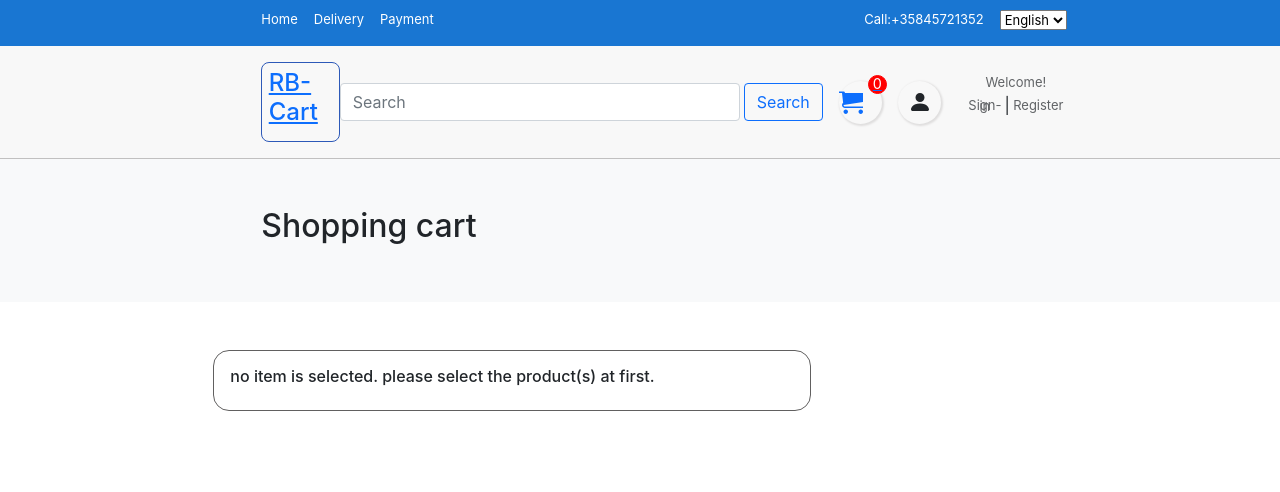
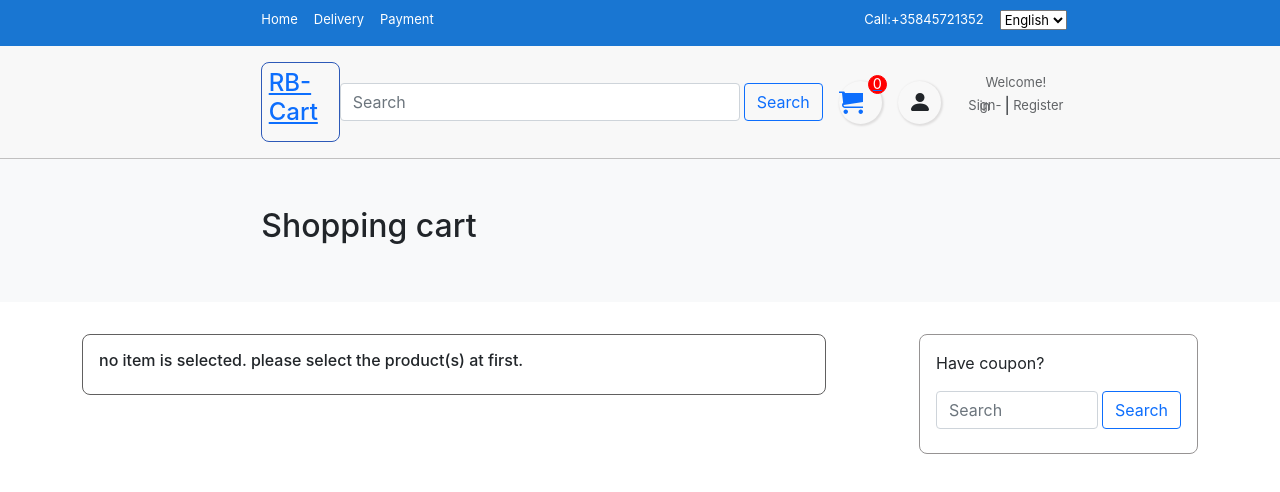
Before and after one commit to rohbdn07/e-commerceApp-React-redux, a React (Create React App) app: page /shopping-cart in a window 1280 px wide. Shown: the top 492 px of the page. Built offline with nearby package versions, Linux system fonts and the light colour scheme.

Commit message:
loading state is added, scrollbar added, some styling changes

```diff
--- a/src/Components/CartItems/CartItems.js
+++ b/src/Components/CartItems/CartItems.js
@@ -14,7 +14,7 @@ export default function CartItems() {
 
     return (
         <>
-                { selectedItems.length > 0 ? selectedItems.map((item)=> {
+        { selectedItems.length > 0 ? selectedItems.map((item)=> {
                     return (
                             <div className="cartitem">
                                 <div className="cartitem_wrapper">
--- a/src/Components/CartItems/CartItems.scss
+++ b/src/Components/CartItems/CartItems.scss
@@ -1,12 +1,21 @@
 .cartitemslist{
-    margin-top: 3rem;
-    margin-bottom: 3rem;
+    // display: flex;
+    // align-items: center;
+    // justify-content: space-between;
+    // margin-top: 3rem;
+    // margin-bottom: 3rem;
     padding: 1rem;
     border: 1px solid #616060;
-    border-radius: 1rem;
-    width: 70%;
+    border-radius: 0.5rem;
+    //  width: 70%;
+    height: fit-content;
 
 
+}
+
+
+.discount_right{
+    margin-left: 5rem;
 }
 
 .cartitem{
@@ -14,7 +23,7 @@
 }
 
 .cartitemslist_wrapper{
-    border-radius: 0.5rem;
+  height:fit-content;
 
     .cartitem_img{
         display: flex;
--- a/src/Components/CartItems/CartItemsList.js
+++ b/src/Components/CartItems/CartItemsList.js
@@ -1,17 +1,34 @@
 import React from 'react';
+import Discount from '../Discount/Discount';
 import CartItems from './CartItems';
 import './CartItems.scss';
+import { Scrollbars } from 'react-custom-scrollbars';
+
 
 export default function CartItemsList() {
     return (
         <>
-            <div className="cartitemslist">
-               <div className="col-lg-12 col-md-10">
+
+             <div className="cartitemslist">
                     <div className="cartitemslist_wrapper">
-                        <CartItems />
+                        <Scrollbars
+                            autoHide
+                            autoHideTimeout={1000}
+                            autoHideDuration={200}
+                            autoHeight
+                            autoHeightMin={0}
+                            autoHeightMax={400}
+                            thumbMinSize={20}
+                            universal={true}>
+
+                            <CartItems />
+
+                        </Scrollbars>
                     </div>
-               </div>
             </div>
+
+
+
         </>
     )
 }
--- a/src/Components/ProductsContainer/ElectronicProducts.js
+++ b/src/Components/ProductsContainer/ElectronicProducts.js
@@ -1,16 +1,17 @@
-import React from 'react';
+import React, {useState} from 'react';
 import { useSelector, useDispatch } from 'react-redux';
 import { selectToCartAction } from '../../Redux/Action/selectToCartAction';
 import './Product.scss';
 
 
 export default function ElectronicProducts() {
+    const [added, setAdded] = useState(false);
     const {allProducts} = useSelector(state => state.productReducer);
-    // const {selectedItems} = useSelector (state => state.addToCartReducer)
     const dispatch = useDispatch();
 
     const addTocart = (itemId) => {
-        dispatch(selectToCartAction(itemId))
+        dispatch(selectToCartAction(itemId));
+
     }
 
     return (
--- a/src/Components/ProductsContainer/ProductsList.js
+++ b/src/Components/ProductsContainer/ProductsList.js
@@ -21,10 +21,17 @@ export default function ProductsList() {
         fetch('https://fakestoreapi.com/products?limit=20')
                             .then((res) => res.json())
                             .then((data) =>{
-                                console.log('the products datas are: ', data)
-                                dispatch(getProductsAction(data))
+                                try {
+                                    setLoading(true)
+                                    console.log('the products datas are: ', data)
+                                    dispatch(getProductsAction(data))
+                                    setLoading(false);
+                                } catch (error) {
+                                    console.log('server error', error)
+                                }
+
                             })
-                            setLoading(false)
+
 
 
         } catch (error) {
--- a/src/Pages/ShoppingCart.js
+++ b/src/Pages/ShoppingCart.js
@@ -1,8 +1,10 @@
 import React from 'react';
+import './pages.scss';
 import CartHeader from '../Components/CartHeader/CartHeader';
 import CartItemsList from '../Components/CartItems/CartItemsList';
 import Searchbar from '../Components/Searchbar/Searchbar';
 import Topbar from '../Components/Topbar/Topbar';
+import Discount from '../Components/Discount/Discount';
 
 export default function ShoppingCart() {
     return (
@@ -11,8 +13,14 @@ export default function ShoppingCart() {
                      <Topbar />
                      <Searchbar />
                      <CartHeader />
-               <div className="col-lg-8 col-md-11 col-sm-11 mx-auto">
-                  <CartItemsList />
+               <div className="container shopping_cart">
+                  <div className="col-lg-8">
+                     <CartItemsList />
+                  </div>
+                     <div className="col-lg-3">
+                         <Discount />
+                     </div>
+
                </div>
             </div>
        </>
--- /dev/null
+++ b/src/Pages/pages.scss
@@ -0,0 +1,10 @@
+.shopping_cart{
+    display: flex;
+    align-items: flex-start;
+    justify-content: space-between;
+    flex-wrap: wrap;
+    // margin: auto;
+    // border: 1px solid red;
+    margin-top: 2rem;
+    margin-bottom: 2rem;
+}
--- a/src/Redux/Action/getProducts-Action.js
+++ b/src/Redux/Action/getProducts-Action.js
@@ -4,7 +4,7 @@ export const getProductsAction = (data) => {
     return (
         {
             type: GET_PRODCUTS,
-            payload: data
+            payload: data,
         }
     )
 }
--- a/src/Redux/Reducer/productReducer.js
+++ b/src/Redux/Reducer/productReducer.js
@@ -24,7 +24,7 @@ export default function productReducer(state = initalstate, action) {
                     // localStorage.setItem('selectedProduct', JSON.stringify(selectedProduct));
                     return {
                         ...state,
-                     selectedItems: [...state.selectedItems, ...selectedProduct]
+                        selectedItems: [...state.selectedItems, ...selectedProduct]
 
                     }
                 } else {
```
Also changed, not shown: 1 other file (tests, documents, lock files or other folders).
